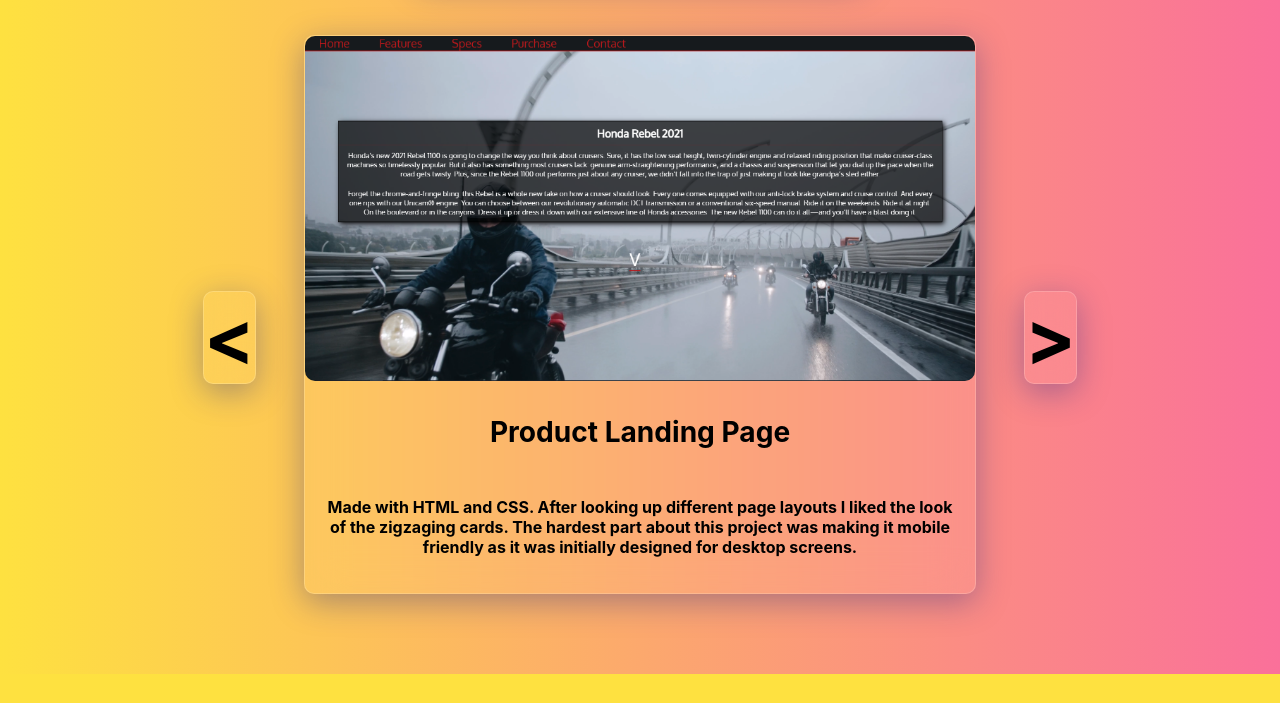
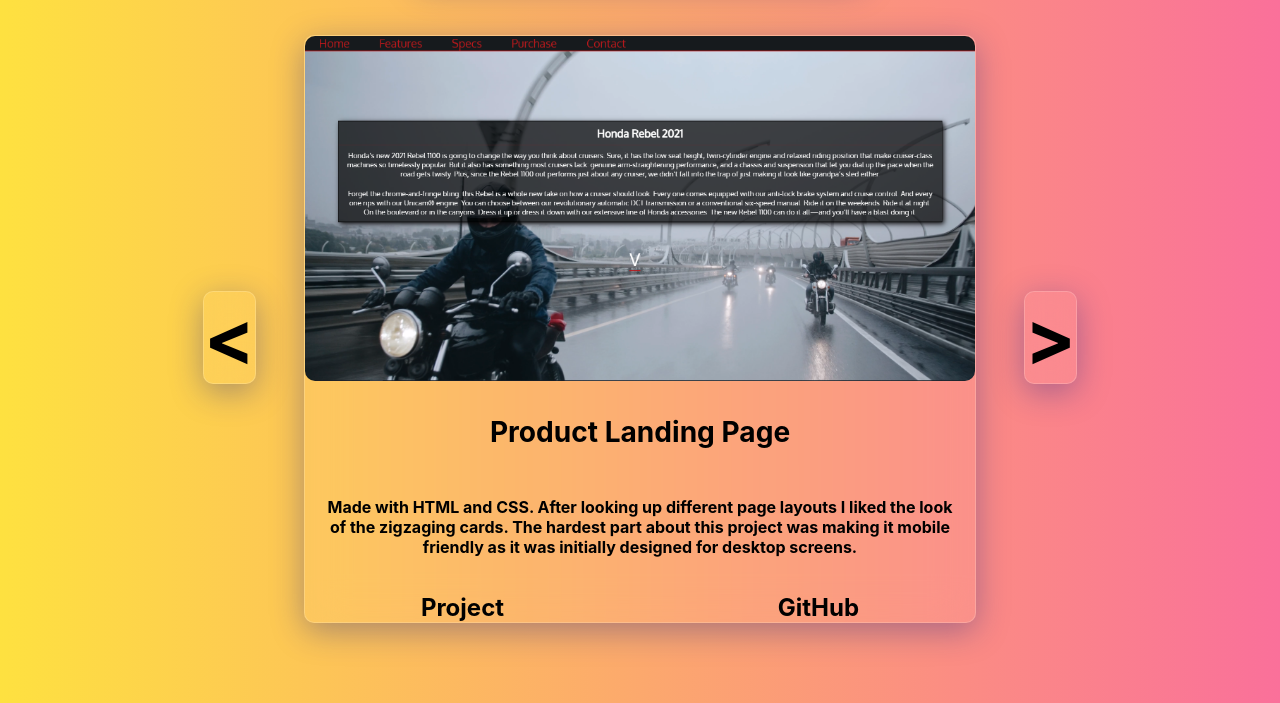
Before and after one commit to HoseaSims/PF3-29-2021, a plain HTML site: page index.html in a window 1280 px wide. Shown: the part 251-954 px from the top of the page. Before the commit the page ends 925 px from the top, so only its background shows below. Drawn offline with Linux system fonts and the light colour scheme.

Commit message:
added links to projects, reduced img size

```diff
--- a/app.js
+++ b/app.js
@@ -15,6 +15,10 @@ let firstProject =
 <div>
     <h3>Product Landing Page</h3>
     <p class="project-desc">Made with HTML and CSS. After looking up different page layouts I liked the look of the zigzaging cards. The hardest part about this project was making it mobile friendly as it was initially designed for desktop screens.</p>
+    <div>
+        <a href="https://hoseasims.github.io/HondaRebel2021LP/" target="_blank" class="link-button-right">Project</a>
+        <a href="https://github.com/HoseaSims/HondaRebel2021LP" target="_blank" class="link-button-left">GitHub</a>
+    </div>
 </div>
 `
 
@@ -29,9 +33,13 @@ let secondProject =
 <div>
     <h3>Weather App</h3>
     <p class="project-desc">A weather app constructed with HTML, CSS, JavaScript, and the AccuWeather API. Simple and straightforward. Users can search for a city or zip code to acquire the location, temperature, and current condition using the AccuWeather API. Displays changing background images depending on current conditions. </p>
+    <div>
+        <a href="https://hoseasims.github.io/Weather-Project/" target="_blank" class="link-button-right">Project</a>
+        <a href="https://github.com/HoseaSims/Weather-Project" target="_blank" class="link-button-left">GitHub</a>
+    </div>
 </div>
 `
-let thirdPenis =
+let thirdProject =
 `
 <div class="project-item card">
 
@@ -42,12 +50,16 @@ let thirdPenis =
 <div>
     <h3>Dinner Decider</h3>
     <p class="project-desc">Enter the future where machines make all the decisions for you. A simple app for the indecisive. made with HTML, CSS, JavaScript</p>
+    <div>
+        <a href="https://hoseasims.github.io/DinnerDecider/" target="_blank" class="link-button-right">Project</a>
+        <a href="https://github.com/HoseaSims/DinnerDecider" target="_blank" class="link-button-left">GitHub</a>
+    </div>
 </div>
 
 
 `
 
-let projectList = [firstProject, secondProject, thirdPenis]
+let projectList = [firstProject, secondProject, thirdProject]
 
 let number = 0
 
--- a/style.css
+++ b/style.css
@@ -102,6 +102,32 @@ body {
 
   }
 
+  .link-button-right{
+    padding-right: 20%;
+    border-radius: 5px;
+    background-color: transparent;
+    border: none;
+    font-size: 1.5rem;
+  }
+
+  .link-button-left a :hover{
+    transition-duration: 500ms;
+    background-color: red;
+    color: red;
+  }
+
+  .link-button-left{
+    padding-left: 20%;
+    border-radius: 5px;
+    background-color: transparent;
+    border: none;
+    font-size: 1.5rem;
+  }
+
+  .link-button-left :hover{
+    background-color: #FA709A;
+  }
+
   .fadein{
     opacity: 1;
     transition-duration: 200ms;
@@ -120,6 +146,10 @@ body {
 
     header{
       margin: 0;
+    }
+
+    img{
+      width: 100%;
     }
 
     .contact{
```
